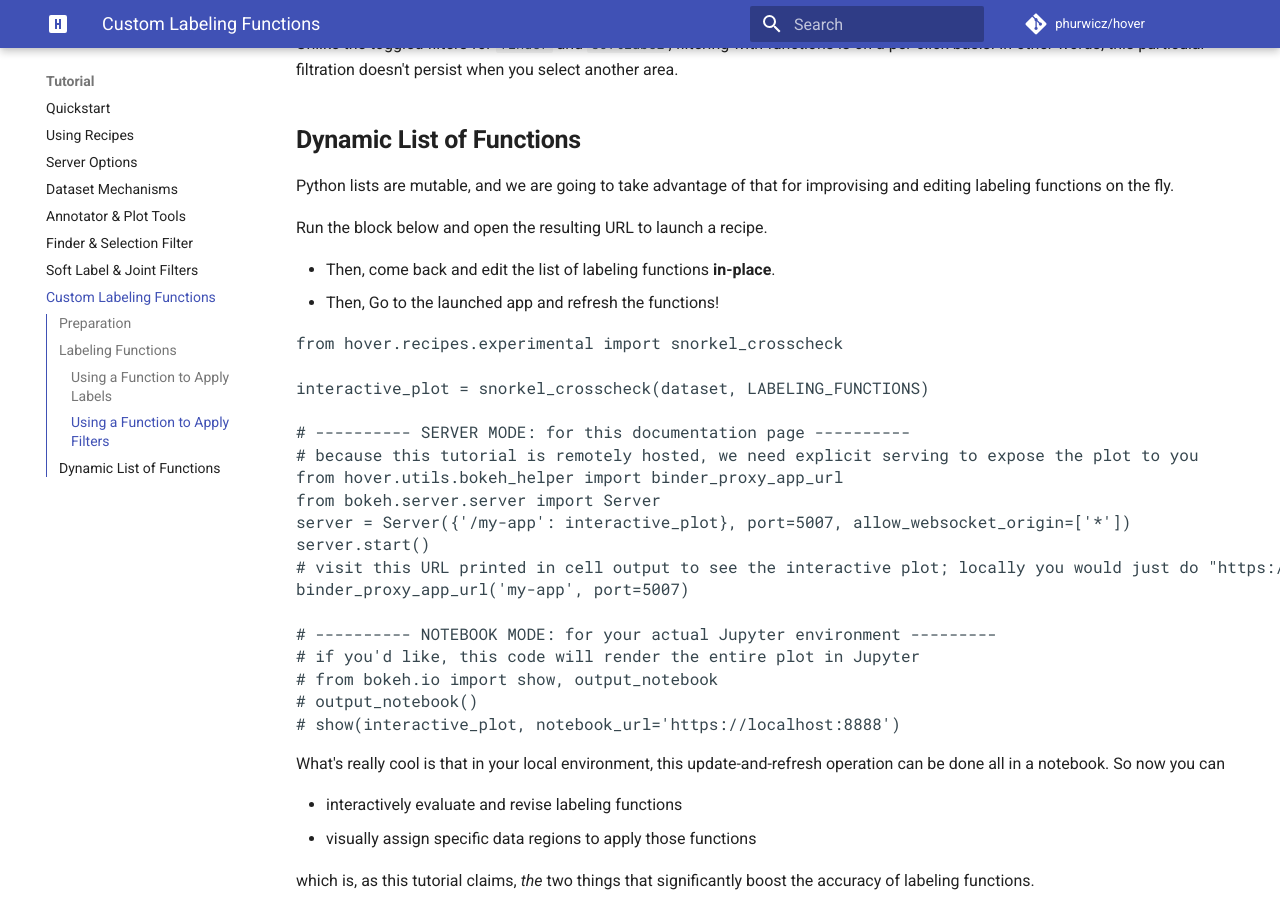
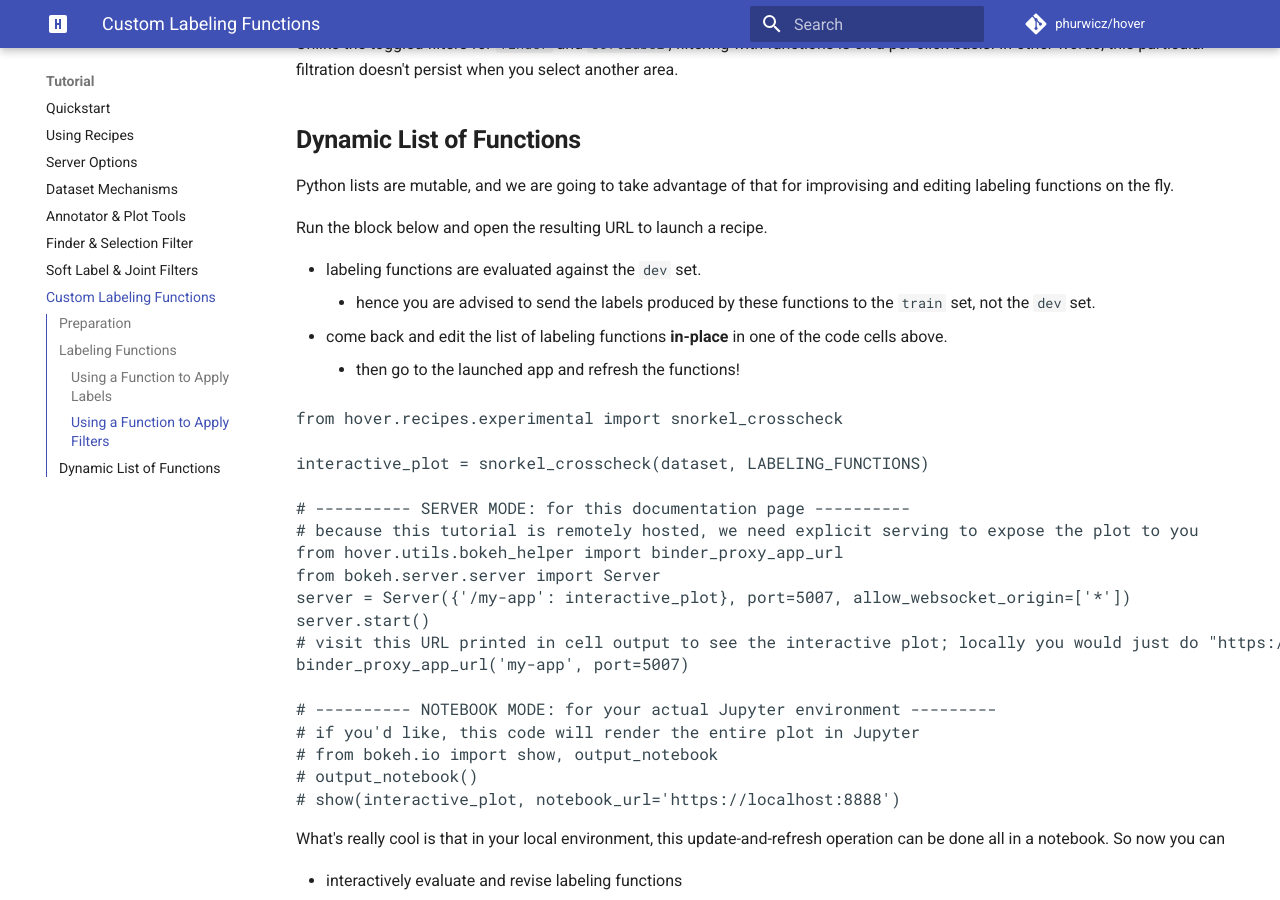
Before and after one commit to phurwicz/hover, an MkDocs documentation site: the page built from docs/pages/tutorial/t7-snorkel-improvise-rules.md, in a window 1280 px wide and 900 px high, scrolled down 3739 px. Built offline with MkDocs 1.6.1 and Material for MkDocs 9.7.7, drawn with Linux system fonts in a browser that asks for light colours; emoji names are drawn with the system emoji font; comment, search, counter and statistics services are not loaded.

Commit message:
Docs tutorial: t7 (snorkel) minor revision

```diff
--- a/docs/pages/tutorial/t7-snorkel-improvise-rules.md
+++ b/docs/pages/tutorial/t7-snorkel-improvise-rules.md
@@ -53,8 +53,10 @@ Python lists are mutable, and we are going to take advantage of that for improvi
 
 Run the block below and open the resulting URL to launch a recipe.
 
--   Then, come back and edit the list of labeling functions **in-place**.
--   Then, Go to the launched app and refresh the functions!
+-   labeling functions are evaluated against the `dev` set.
+    -   hence you are advised to send the labels produced by these functions to the `train` set, not the `dev` set.
+-   come back and edit the list of labeling functions **in-place** in one of the code cells above.
+    -   then go to the launched app and refresh the functions!
 
 <pre data-executable>
 {!docs/snippets/py/t7-3-snorkel-crosscheck.txt!}
```
